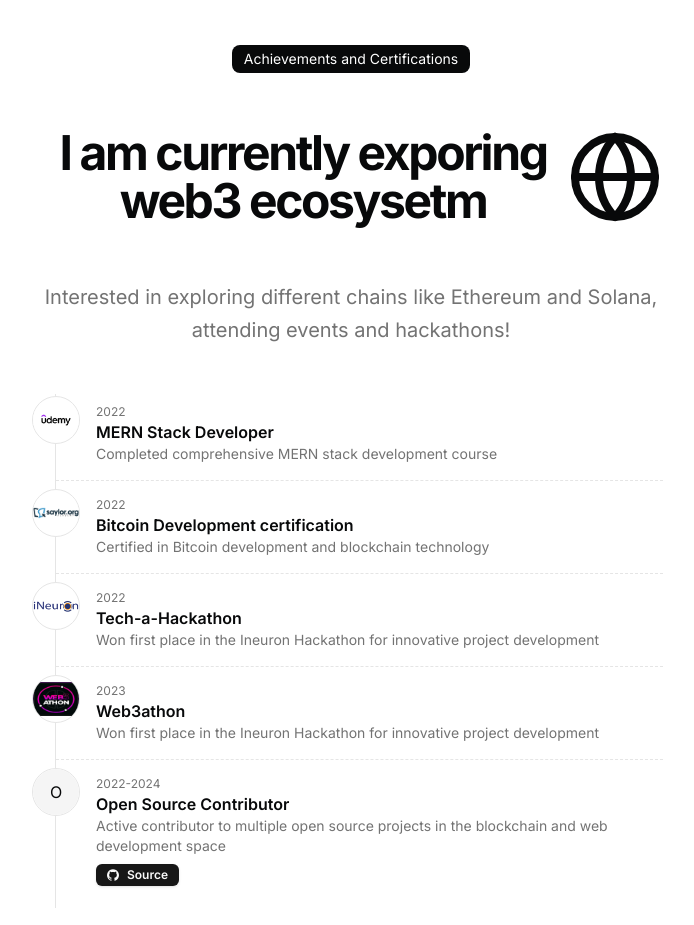
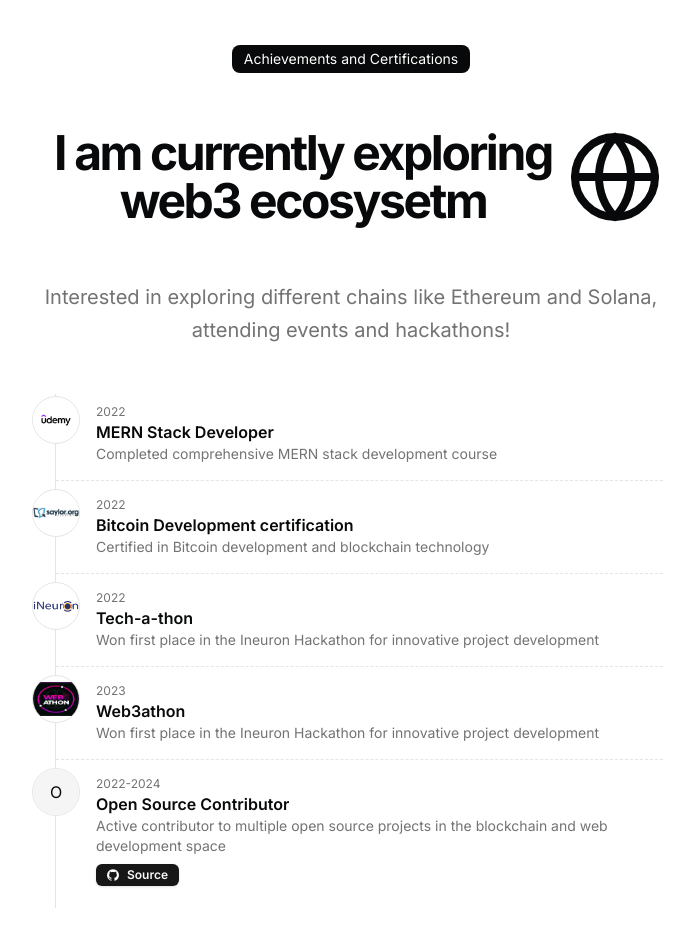
Before and after one commit to piyushjha0409/portfolio2025, a Next.js app: page / in a window 1280 px wide. Shown: the part 1920-2845 px from the top of the page, without its empty margins (289-983 px from the left). Built offline with nearby package versions, Linux system fonts and the light colour scheme.

Commit message:
fix: prod

```diff
--- a/src/app/page.tsx
+++ b/src/app/page.tsx
@@ -163,7 +163,7 @@ export default function Page() {
                 </div>
                 <div className="flex items-center py-12">
                   <h2 className="text-3xl font-bold tracking-tighter sm:text-5xl">
-                    I am currently exporing web3 ecosysetm
+                    I am currently exploring web3 ecosysetm
                   </h2>
                   <div className="">
                   <Icons.globe className="size-24" />
--- a/src/data/resume.tsx
+++ b/src/data/resume.tsx
@@ -66,7 +66,7 @@ const DATA = {
   education: [
     {
       school: "Guru Gobind Singh Indraprastha University",
-      href: "https://ipu.ac.in",
+      href: "http://www.ipu.ac.in/",
       logoUrl: "./ggsipu.png",
       degree: "Bachelor of Computer Science",
       start: "Sep 2020",
@@ -98,7 +98,7 @@ const DATA = {
     },
     {
       title: "NFT for S3SH Game in Ethereum",
-      href: "https://github.com/piyushjha/s3sh-ww",
+      href: "https://web3athon2023.vercel.app",
       image: "/S3SH.png",
       video: "",
       dates: "Sep 2023",
@@ -108,7 +108,7 @@ const DATA = {
       links: [
         {
           type: "Source",
-          href: "https://github.com/piyushjha/s3sh-nft",
+          href: "https://github.com/piyushjha0409/web3athon2023",
           icon: <Icons.github className="size-3" />,
         },
         {
@@ -199,7 +199,7 @@ const DATA = {
 
     },
     {
-      title: "Tech-a-Hackathon",
+      title: "Tech-a-thon",
       organization: "Ineuron",
       date: "2022",
       description: "Won first place in the Ineuron Hackathon for innovative project development",
```
